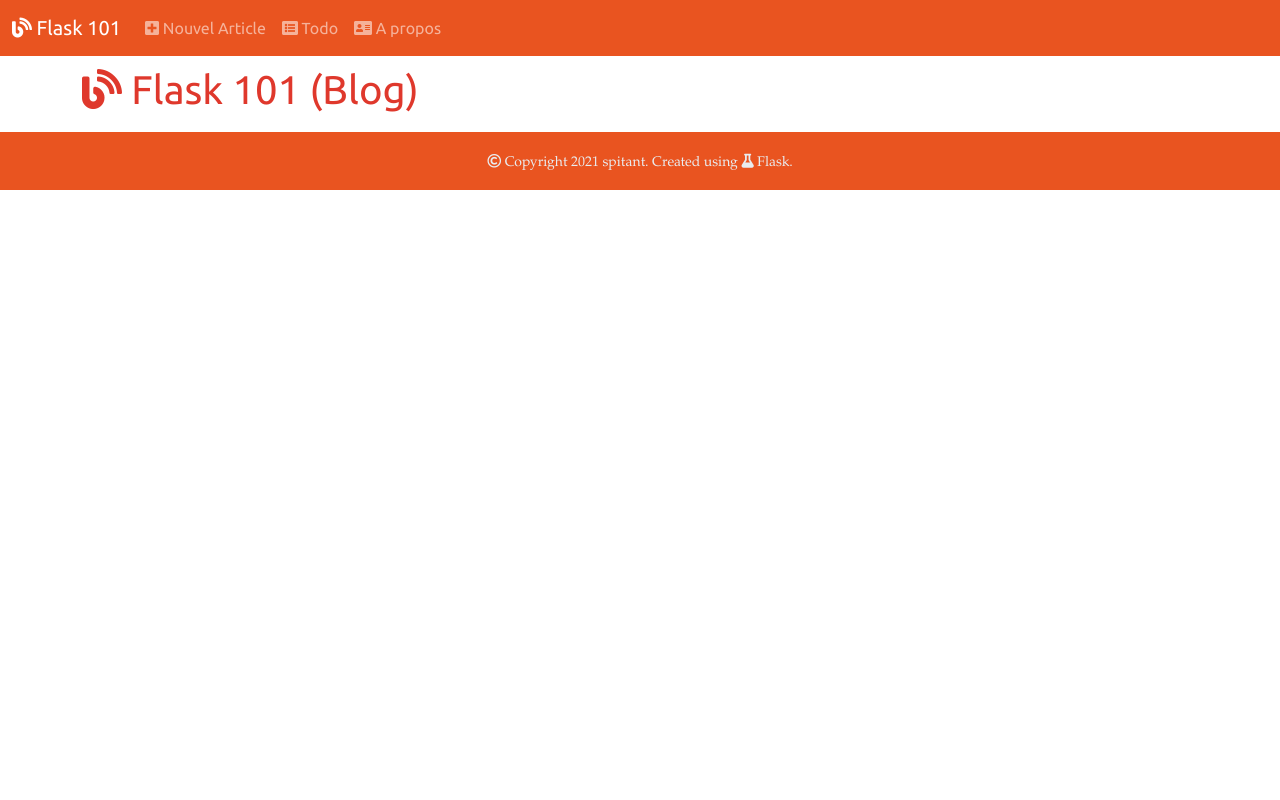
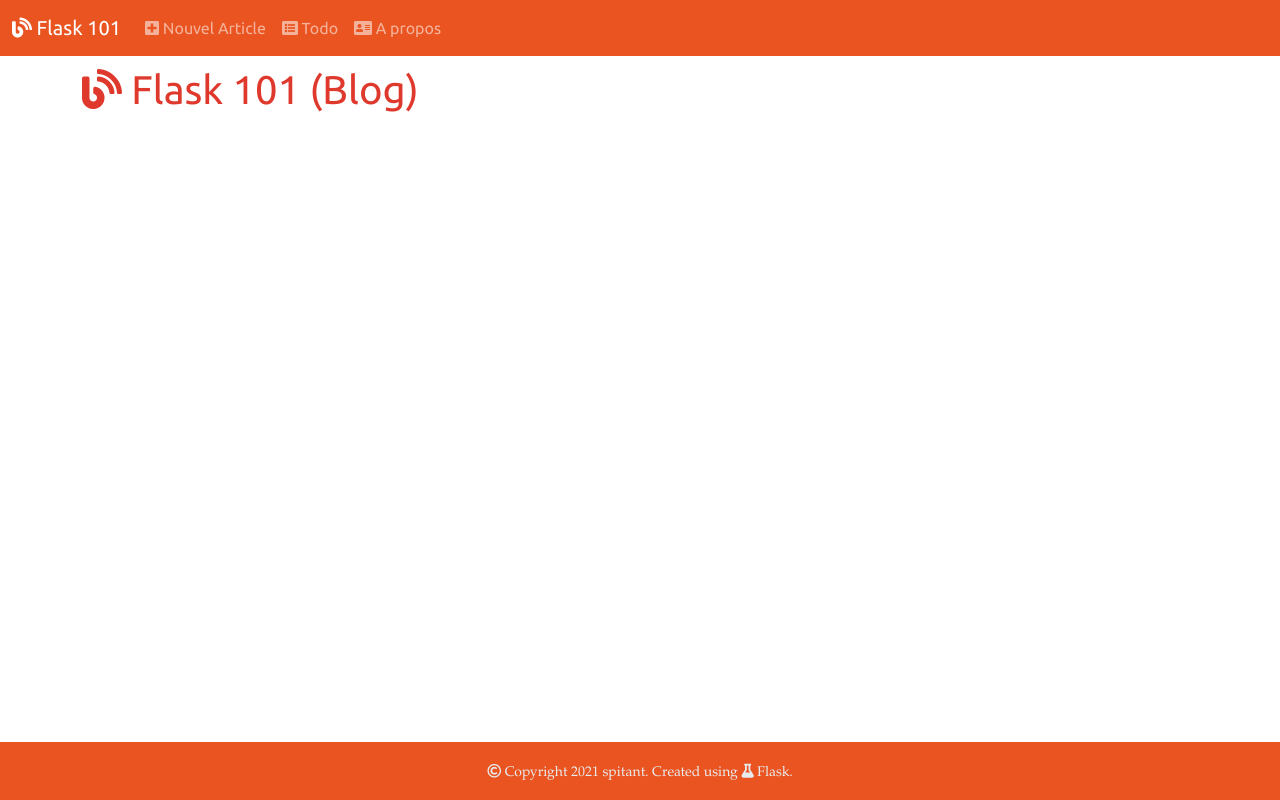
Before and after one commit to spitant/flash_premier_pas, a Flask app: page / in a window 1280 px wide. Run offline with Flask 2, Linux system fonts and the light colour scheme; data that the repository does not hold is empty; some libraries are stand-ins or nearby versions.

Commit message:
Correction du pied de page

```diff
--- a/static/css/style.css
+++ b/static/css/style.css
@@ -1,3 +1,6 @@
+body{
+    height: 100%;
+}
 h1 {
     color: brown;
     padding: 10px 0px 10px 0px;
--- a/templates/base.html
+++ b/templates/base.html
@@ -1,5 +1,5 @@
 <!doctype html>
-<html lang="fr">
+<html class="h-100" lang="fr">
     <head>
         <!-- Required meta tags -->
         <meta charset="utf-8">
@@ -10,7 +10,8 @@
 
         <title>{% block title %} {% endblock %}</title>
     </head>
-<body>
+    <body class="d-flex flex-column h-100">
+        <header>
             <nav class="navbar navbar-expand-lg navbar-dark bg-primary">
                 <div class="container-fluid">
                     <a class="navbar-brand" href="{{ url_for('index')}}"><i class="fas fa-blog"></i> Flask
@@ -37,6 +38,8 @@
                     </div>
                 </div>
             </nav>
+        </header>
+        <main class="flex-shrink-0">
             <div class="container">
                 {% for message in get_flashed_messages() %}
                 <br>
@@ -44,9 +47,9 @@
                 {% endfor %}
                 {% block content %} {% endblock %}
             </div>
-
-<footer class="footer-copyright  mt-auto py-3 bg-primary ">
-    <div class="text-center">
+        </main>
+        <footer class="footer mt-auto py-3 bg-primary">
+            <div class="text-center container">
                 <span class="text-light text-footer"><i class="far fa-copyright"></i> Copyright 2021
                     spitant. Created using <i class="fas fa-flask"></i> Flask.</span>
             </div>
```
Lines whose indentation alone changed are shown as unchanged.
